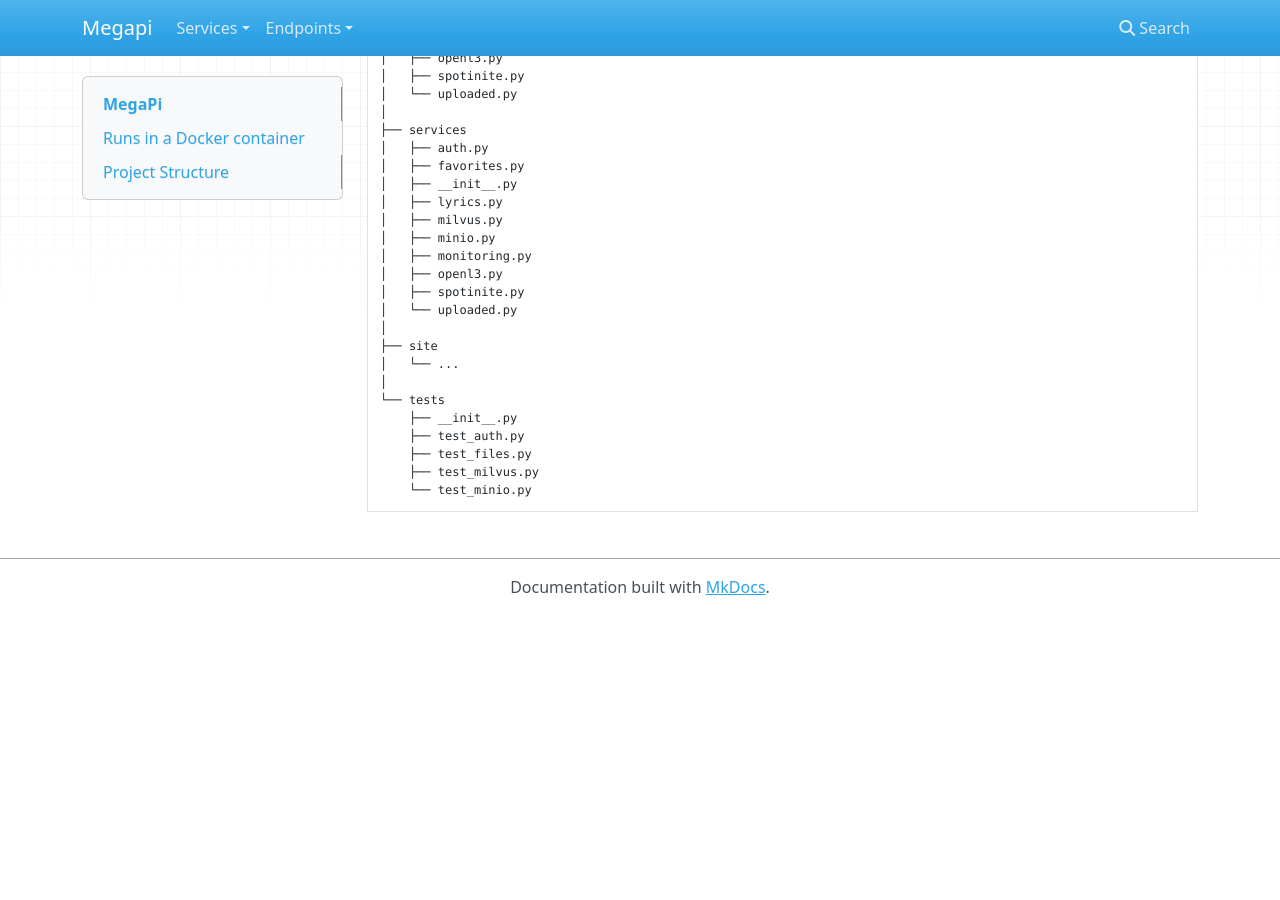
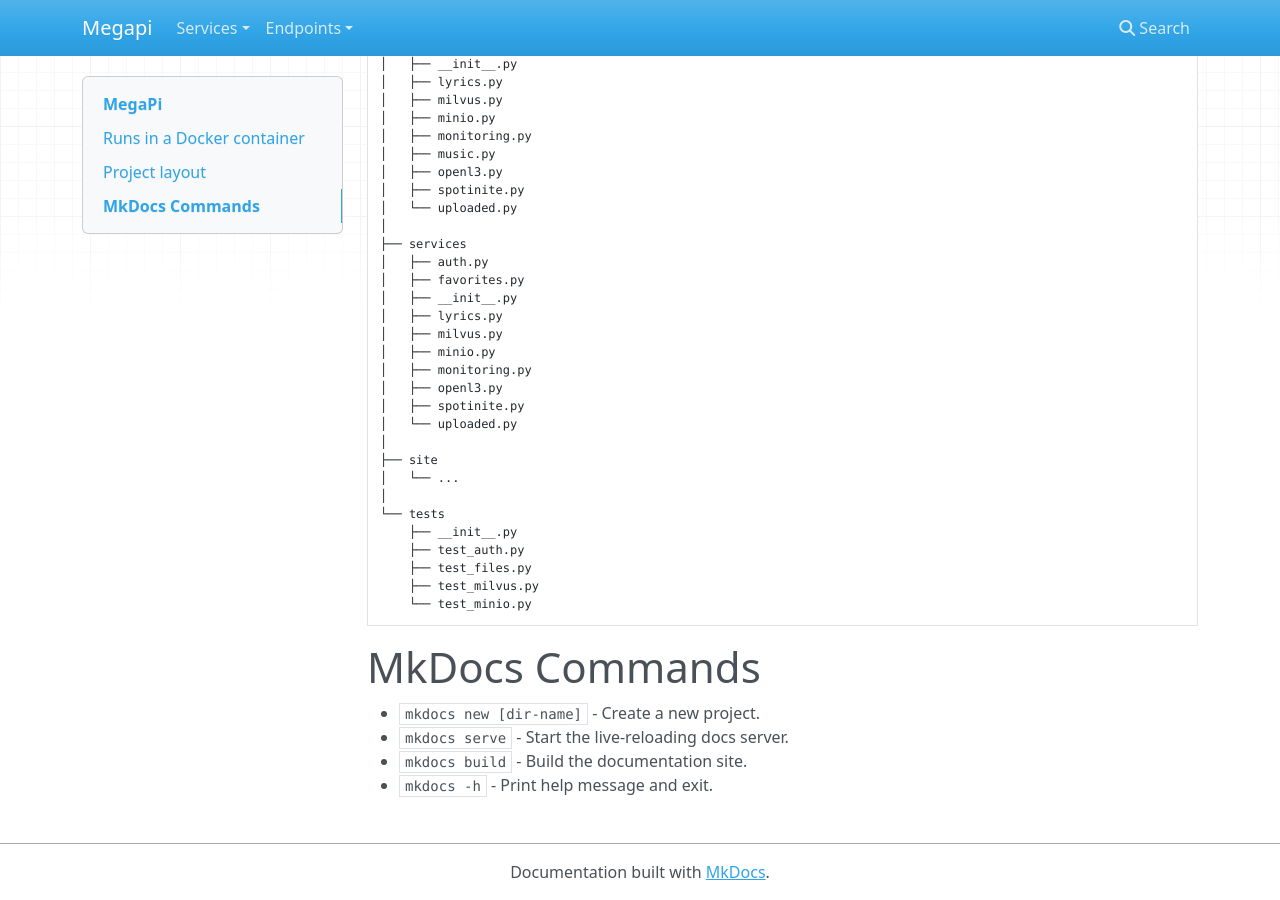
Before and after one commit to Hatchi-Kin/megapi, an MkDocs documentation site: the page built from docs/index.md, in a window 1280 px wide and 900 px high, scrolled down 1473 px. Built offline with MkDocs 1.6.1, drawn with Linux system fonts in a browser that asks for light colours; nearby versions of some CDN libraries; before the commit the page ends 2088 px from its top, so only the background shows below that; some of the changed text lies outside the part shown.

Commit message:
updt documentation

````diff
--- a/docs/index.md
+++ b/docs/index.md
@@ -20,7 +20,12 @@
 megapi-postgre-1                5432:5432
 ```
 
-## Project Structure
+## Project layout
+
+    mkdocs.yml    # The configuration file.
+    docs/
+        index.md  # The documentation homepage.
+        ...       # Other markdown pages, images and other files.
 
 ```bash
 .
@@ -96,3 +101,10 @@
     ├── test_milvus.py
     └── test_minio.py
 ```
+
+# MkDocs Commands
+
+* `mkdocs new [dir-name]` - Create a new project.
+* `mkdocs serve` - Start the live-reloading docs server.
+* `mkdocs build` - Build the documentation site.
+* `mkdocs -h` - Print help message and exit.
--- a/mkdocs.yml
+++ b/mkdocs.yml
@@ -1,5 +1,6 @@
 site_name: Megapi
 nav:
+
   - Services:
     - Auth: services/auth.md
     - Favorites: services/favorites.md
````
Also changed, not shown: site/index.html, site/search/search_index.json.
